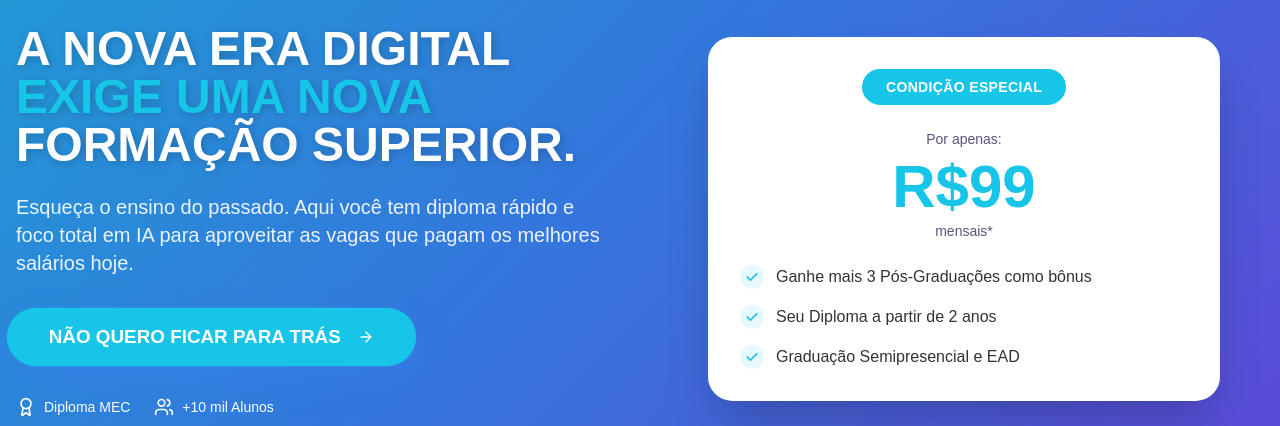
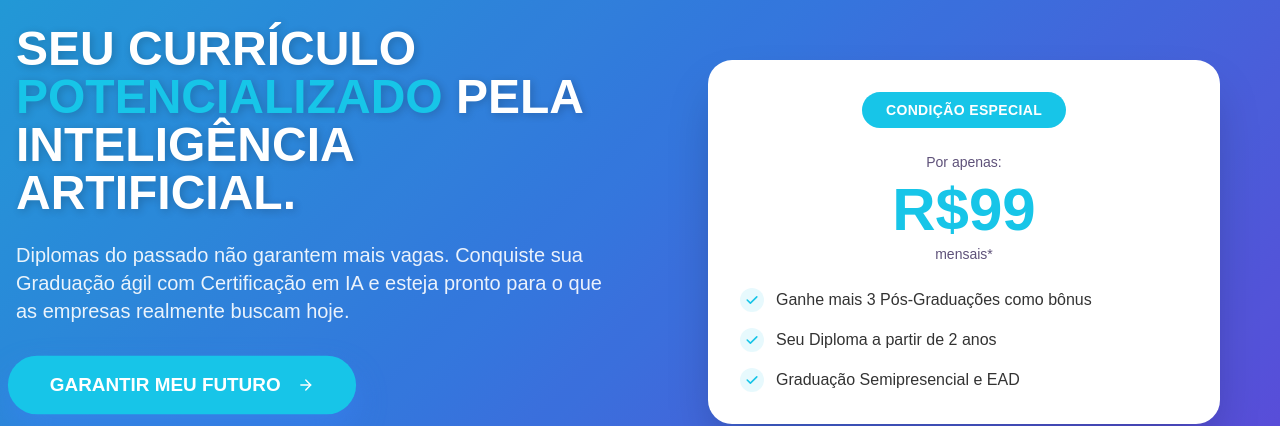
Before and after one commit to juanmkt-web/graduacaofacul.com.br, a React app: page / in a window 1280 px wide. Shown: the part 135-561 px from the top of the page. Built offline with nearby package versions, Linux system fonts and the light colour scheme; the HTML template or start-up script is replaced by a standard one.

Commit message:
Code edited in Lovable Code Editor
Edited UI in Lovable

```diff
--- a/src/components/Hero.tsx
+++ b/src/components/Hero.tsx
@@ -27,12 +27,12 @@ const Hero = () => {
                 textShadow: "2px 2px 8px rgba(0, 0, 0, 0.2)",
               }}
             >
-              A NOVA ERA DIGITAL<span className="text-primary"> EXIGE UMA NOVA</span> FORMAÇÃO SUPERIOR.
+              SEU CURRÍCULO<span className="text-primary"> POTENCIALIZADO</span> PELA INTELIGÊNCIA ARTIFICIAL.
             </h1>
 
             <p className="text-base md:text-xl text-white/90 leading-relaxed mb-5 md:mb-8">
-              Esqueça o ensino do passado. Aqui você tem diploma rápido e foco total em IA para aproveitar as vagas que
-              pagam os melhores salários hoje.
+              Diplomas do passado não garantem mais vagas. Conquiste sua Graduação ágil com Certificação em IA e esteja
+              pronto para o que as empresas realmente buscam hoje.
             </p>
 
             <div className="mb-5 md:mb-8 flex justify-center md:justify-start">
@@ -45,7 +45,7 @@ const Hero = () => {
                   size="lg"
                   className="bg-primary text-primary-foreground hover:bg-primary/80 font-bold text-sm md:text-lg px-6 md:px-10 py-5 md:py-7 rounded-full shadow-xl hover:shadow-2xl transition-all hover:-translate-y-1 animate-pulse-cta w-full md:w-auto"
                 >
-                  NÃO QUERO FICAR PARA TRÁS <ArrowRight className="ml-2 h-4 w-4 md:h-5 md:w-5" />
+                  GARANTIR MEU FUTURO <ArrowRight className="ml-2 h-4 w-4 md:h-5 md:w-5" />
                 </Button>
               </a>
             </div>
```
